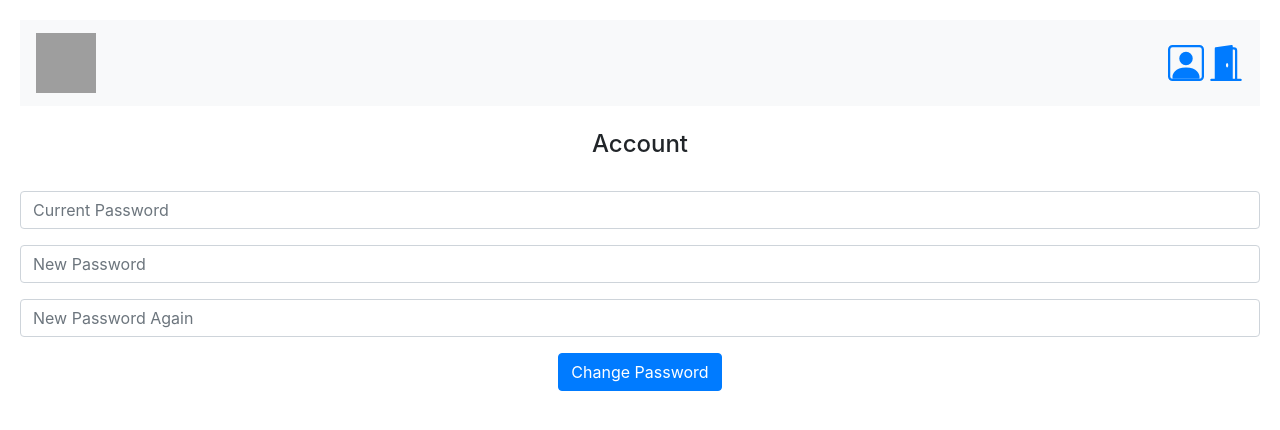
After one commit to AliShahpurwala/mcssmeetings, a Django app: page /account/ in a window 1280 px wide. The commit adds this page. Shown: the top 430 px of the page. Run offline with Django 3.2, Linux system fonts and the light colour scheme; a user stored in the database is signed in; some libraries are stand-ins or nearby versions; grey boxes are pictures that could not be loaded.

Commit message:
Password change form has been implemented.

```diff
--- a/login/static/login/login.css
+++ b/login/static/login/login.css
@@ -55,3 +55,7 @@ body {
   display: table;
   clear: both;
 }
+
+.div-spacing {
+	padding: 12px 20px;
+}
--- a/login/templates/login.html
+++ b/login/templates/login.html
@@ -6,7 +6,7 @@
 	<link rel="stylesheet" type="text/css" href="{% static 'login/login.css' %}">
 </head>
 <body>
-	<form method="POST" class="login-form">
+	<form method="POST" class="login-form" style="text-align: center;">
 		{% csrf_token %}
 		<input type="text" name="username" placeholder="Username" class="user-input"><br><br>
 		<input type="password" name="password" placeholder="Password" class="user-input"><br><br>
--- a/mcssmeetings/urls.py
+++ b/mcssmeetings/urls.py
@@ -25,5 +25,7 @@ urlpatterns = [
     path('meeting/', meetingViews.meeting_view, name="meeting_view"),
     path('create_new_agenda_item/', meetingViews.create_new_agenda_item),
     path('create_new_comment_item/', meetingViews.create_new_comment_item),
-    path('logout/', loginViews.logout_view, name="logout_view")
+    path('logout/', loginViews.logout_view, name="logout_view"),
+    path('account/', meetingViews.account_view, name="account_view"),
+    path('change_password/', meetingViews.change_password_view, name="change_password_view")
 ]
--- /dev/null
+++ b/meeting/static/meeting/js/account.js
@@ -0,0 +1,39 @@
+$(document).ready(function(){
+	$('#change_password_form').submit(function(e){
+		e.preventDefault();
+		var current_password = $('#current_password').val();
+		var new_password_1 = $('#new_password_1').val();
+		var new_password_2 = $('#new_password_2').val();
+
+		if (current_password == ''){
+			alert("Current Password submitted empty.");
+			return 0;
+		}
+		if (new_password_1 == '' || new_password_2 == ''){
+			alert("New Password field submitted empty.");
+			return 0;
+		}
+
+
+		var context = {
+			'current_password': current_password,
+			'new_password_1': new_password_1,
+			'new_password_2': new_password_2
+		};
+
+		$.ajax({
+			type: 'POST',
+			url: '/change_password/',
+			data: {			'current_password': current_password,
+			'new_password_1': new_password_1,
+			'new_password_2': new_password_2,
+			'csrfmiddlewaretoken': $('input[name=csrfmiddlewaretoken]').val()
+		},
+			success: function(){
+				location.reload();
+			}
+		});
+
+
+	});
+});
--- /dev/null
+++ b/meeting/templates/account.html
@@ -0,0 +1,48 @@
+<!DOCTYPE html>
+<html>
+<head>
+	<title></title>
+		<script src="http://ajax.googleapis.com/ajax/libs/jquery/1.7.1/jquery.min.js" type="text/javascript"></script>
+	<link rel="stylesheet" href="https://stackpath.bootstrapcdn.com/bootstrap/4.5.2/css/bootstrap.min.css" integrity="sha384-JcKb8q3iqJ61gNV9KGb8thSsNjpSL0n8PARn9HuZOnIxN0hoP+VmmDGMN5t9UJ0Z" crossorigin="anonymous">
+	{% load static %}
+	<link rel="stylesheet" type="text/css" href="{% static 'login/login.css' %}">
+	<script type="text/javascript" src="{% static 'meeting/js/account.js' %}"></script>
+</head>
+<body>
+		<nav class="navbar navbar-light bg-light">
+	  		<a class="navbar-brand" href="{% url 'home_view' %}">
+	    		<img src="{% static 'login/cssLogo.png' %}" width="60" height="60" class="d-inline-block align-top" alt="">
+	  		</a>
+	  		<div>
+	  		<a href="{% url 'account_view' %}" class="ml-auto">
+	  		<svg width="2.25em" height="2.25em" viewBox="0 0 16 16" class="bi bi-person-square" fill="currentColor" xmlns="http://www.w3.org/2000/svg">
+  <path fill-rule="evenodd" d="M14 1H2a1 1 0 0 0-1 1v12a1 1 0 0 0 1 1h12a1 1 0 0 0 1-1V2a1 1 0 0 0-1-1zM2 0a2 2 0 0 0-2 2v12a2 2 0 0 0 2 2h12a2 2 0 0 0 2-2V2a2 2 0 0 0-2-2H2z"/>
+  <path fill-rule="evenodd" d="M2 15v-1c0-1 1-4 6-4s6 3 6 4v1H2zm6-6a3 3 0 1 0 0-6 3 3 0 0 0 0 6z"/>
+</svg></a>
+
+	  		<a href="{% url 'logout_view' %}"><svg width="2.25em" height="2.25em" viewBox="0 0 16 16" class="bi bi-door-open-fill mr-auto" fill="currentColor" xmlns="http://www.w3.org/2000/svg">
+			  <path fill-rule="evenodd" d="M1.5 15a.5.5 0 0 0 0 1h13a.5.5 0 0 0 0-1H13V2.5A1.5 1.5 0 0 0 11.5 1H11V.5a.5.5 0 0 0-.57-.495l-7 1A.5.5 0 0 0 3 1.5V15H1.5zM11 2v13h1V2.5a.5.5 0 0 0-.5-.5H11zm-2.5 8c-.276 0-.5-.448-.5-1s.224-1 .5-1 .5.448.5 1-.224 1-.5 1z"/>
+			</svg></a>
+			</div>
+		</nav>
+		<br>
+	<h4>Account</h4>
+
+	<br>
+
+	<form method="POST" id="change_password_form">
+		{% csrf_token %}
+		<div class="form-group">
+			<input type="password" class="form-control" name="current_password" placeholder="Current Password" id="current_password">
+		</div>
+		<div class="form-group">
+			<input type="password" class="form-control" name="new_password_1" id="new_password_1" placeholder="New Password">
+		</div>
+		<div class="form-group">
+			<input type="password" class="form-control" name="new_password_2" id="new_password_2" placeholder="New Password Again">
+		</div>
+		<button class="btn btn-primary" type="submit" name="change_password">Change Password</button>
+	</form>
+
+</body>
+</html>
--- a/meeting/views.py
+++ b/meeting/views.py
@@ -1,5 +1,6 @@
 from django.shortcuts import render, redirect
 from django.http import HttpResponse
+from django.contrib.auth import authenticate, login
 from login import models as loginModel
 from meeting import models as meetingModel
 from datetime import datetime
@@ -128,3 +129,25 @@ def create_new_comment_item(request):
 			underAgendaItem=current_agenda_item,
 			text=request.POST['comment_text'])
 	return HttpResponse()
+
+def account_view(request):
+	if request.user.is_authenticated:
+		return render(request, 'account.html')
+	else:
+		return redirect('login_view')
+
+def change_password_view(request):
+	if request.method == 'POST':
+		current_user = loginModel.User.objects.get(username=request.user.username)
+		current_password = request.POST['current_password']
+		user_authentication = authenticate(request, username=current_user.username, password=current_password)
+		if user_authentication is not None:
+			if request.POST['new_password_1'] == request.POST['new_password_2']:
+				current_user.set_password(request.POST['new_password_1'])
+				current_user.save()
+				login(request, current_user)
+				return HttpResponse()
+			else:
+				return HttpResponse()
+		else:
+			return HttpResponse()
```
Also changed, not shown: meeting/templates/home.html (+12 -4 lines), meeting/templates/meeting.html (+12 -3 lines), db.sqlite3.
